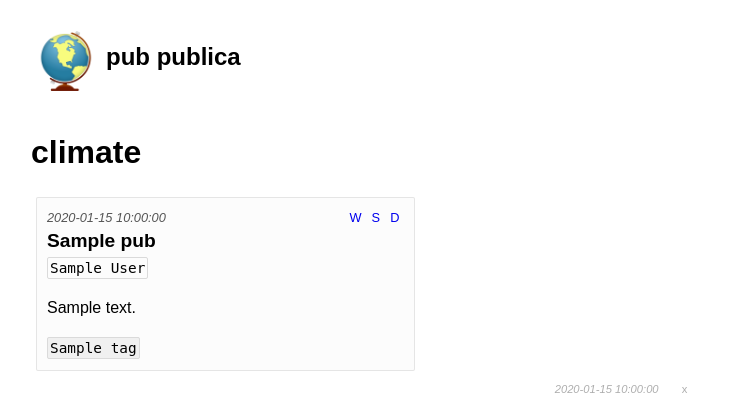
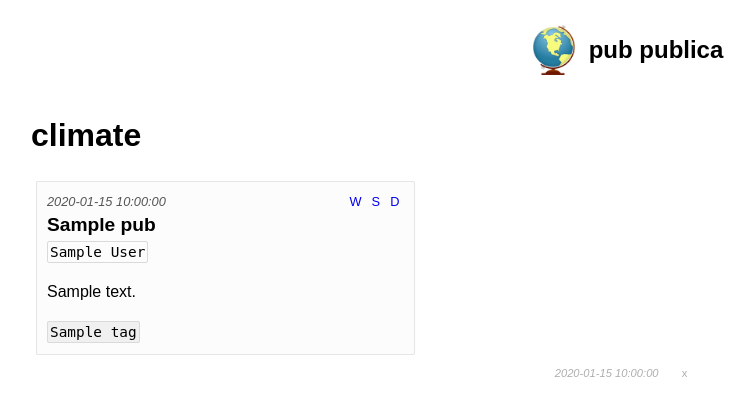
Before and after one commit to pubpublica/pubpublica, a Flask app: template pubpublica/templates/index.html in a window 1280 px wide. Shown: the top 420 px of the page, without its empty margins (19-774 px from the left). Run offline with Flask 2, Linux system fonts and the light colour scheme; the template is opened without the code that fills it: most values are stand-ins (such as "Sample title", 1, 10 or a date in 2020).

Commit message:
center header on page

```diff
--- a/pubpublica/static/css/style.css
+++ b/pubpublica/static/css/style.css
@@ -24,18 +24,20 @@
 
 header {
     height: 80px;
+    display: flex;
+    justify-content: center;
+    align-items: center;
 }
 
 header img {
     float: left;
-    width: 70px;
-    height: 70px;
+    width: 60px;
+    height: 60px;
     padding: 5px;
 }
 
 header h1 {
     position: relative;
-    top: 13px;
     left: 5px;
     font-size: 1.5em;
 }
```
